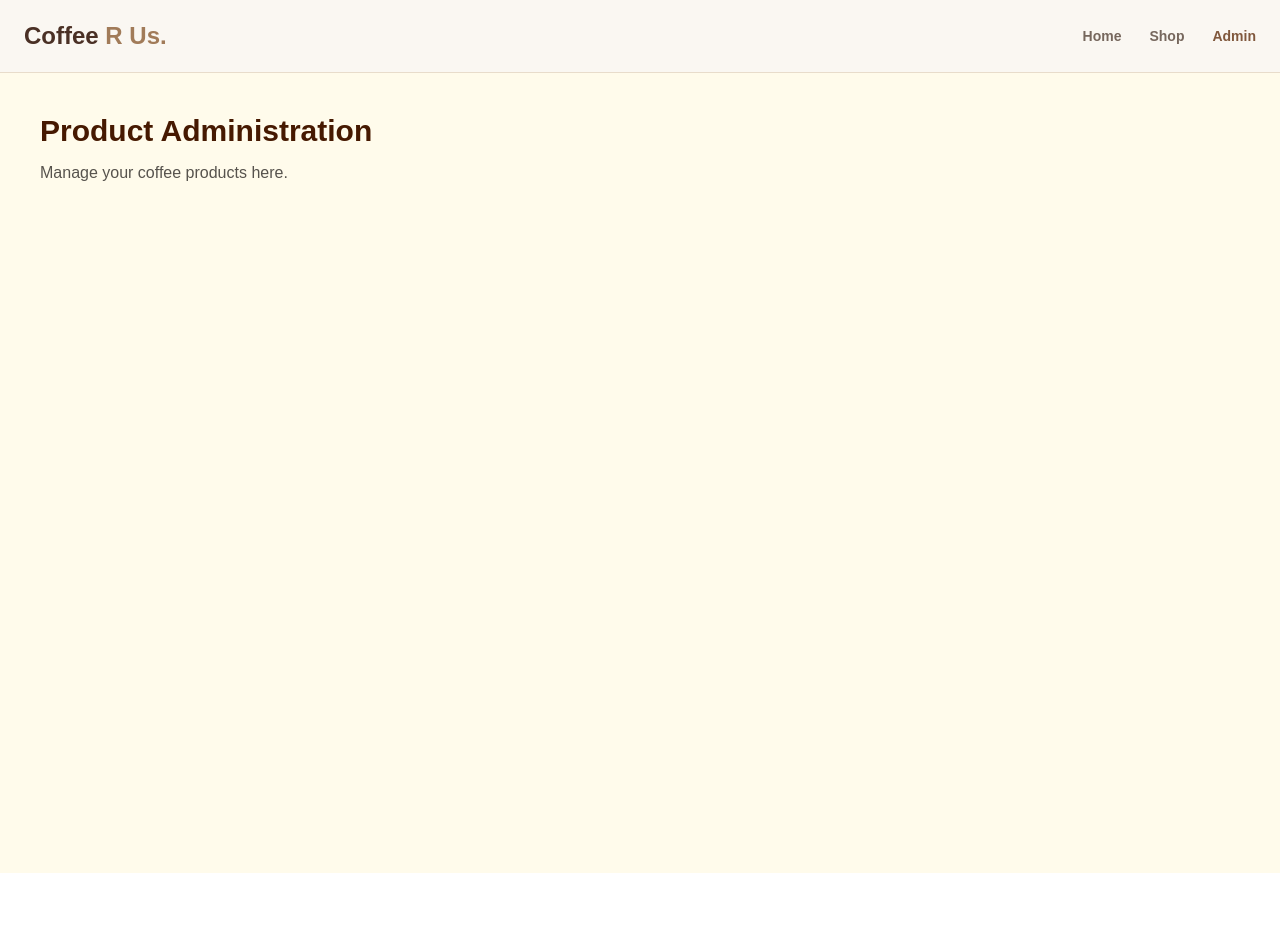
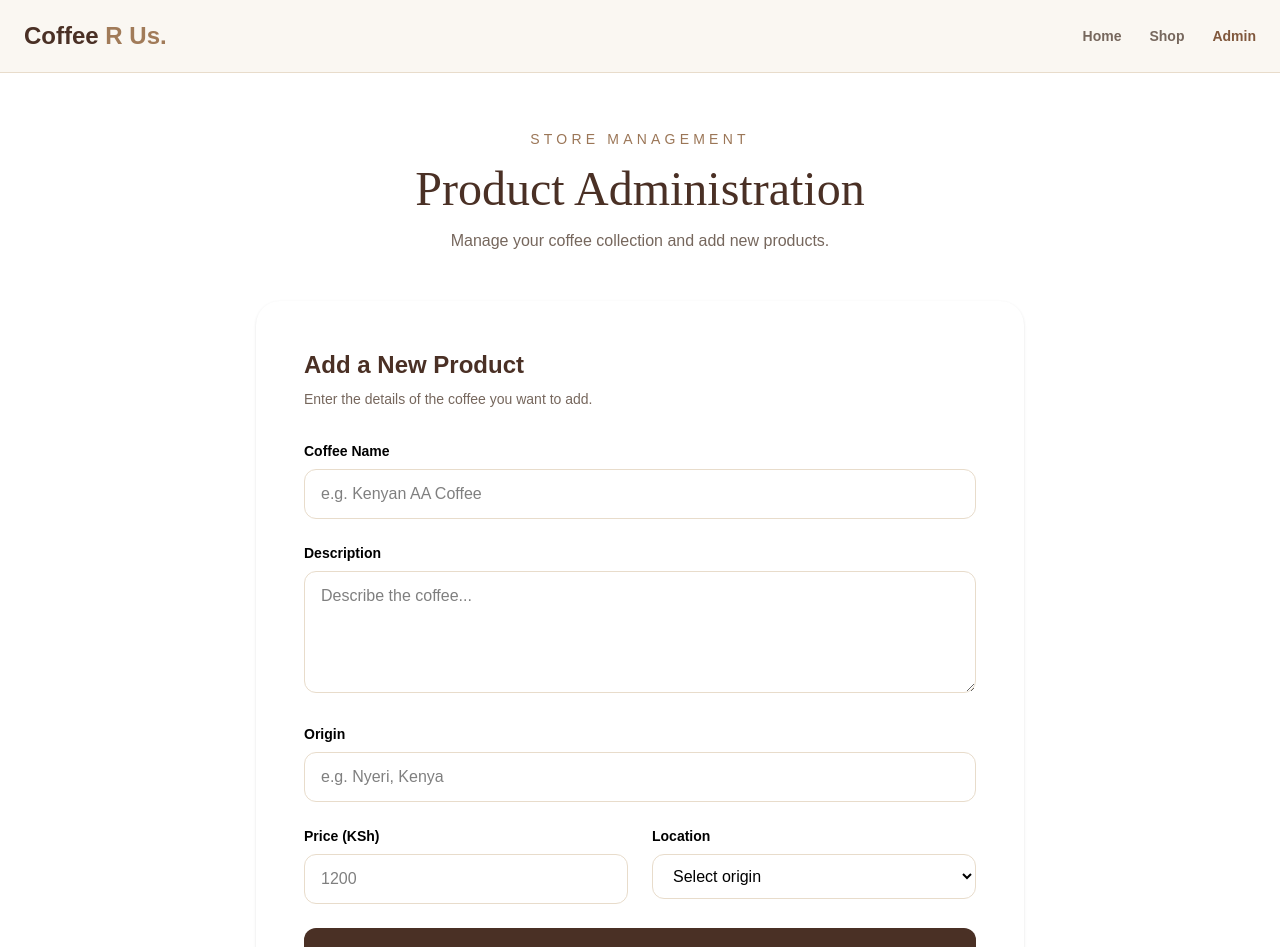
Before and after one commit to njugunamark310-cloud/coffee-r-us, a React (Vite) app: page /admin in a window 1280 px wide. Shown: the top 947 px of the page. Before the commit the page ends 873 px from the top, so only its background shows below. Built offline with nearby package versions, Linux system fonts and the light colour scheme.

Commit message:
feat:styled admin page

```diff
--- a/src/pages/Admin.jsx
+++ b/src/pages/Admin.jsx
@@ -1,14 +1,180 @@
+
+import { useState } from 'react'
+
 function Admin() {
+  const [formData, setFormData] = useState({
+    name: '',
+    description: '',
+    origin: '',
+    price: '',
+    location: '',
+  })
+
+  const [message, setMessage] = useState('')
+
+  function handleChange(event) {
+    const { name, value } = event.target
+
+    setFormData((current) => ({
+      ...current,
+      [name]: value,
+    }))
+  }
+
+  function handleSubmit(event) {
+    event.preventDefault()
+
+    setMessage('Form completed! Backend integration is our next step.')
+
+    setFormData({
+      name: '',
+      description: '',
+      origin: '',
+      price: '',
+      location: '',
+    })
+  }
+
   return (
-    <main className="min-h-screen bg-amber-50 p-10">
-      <h2 className="text-3xl font-bold text-amber-950">
-        Product Administration
-      </h2>
+    <main className="max-w-7xl mx-auto px-6 py-14">
+      <div className="text-center mb-12">
+        <p className="uppercase tracking-[0.3em] text-sm text-[#9b7657]">
+          Store management
+        </p>
 
-      <p className="text-stone-600 mt-3">
-        Manage your coffee products here.
-      </p>
-    </main>
+        <h1 className="font-['Playfair_Display'] text-5xl text-[#4a3025] mt-4">
+          Product Administration
+        </h1>
+
+        <p className="text-[#76675d] mt-4">
+          Manage your coffee collection and add new products.
+        </p>
+      </div>
+
+      <div className="max-w-3xl mx-auto bg-white rounded-3xl shadow-sm p-8 md:p-12">
+        <h2 className="text-2xl font-bold text-[#4a3025] mb-2">
+          Add a New Product
+        </h2>
+
+        <p className="text-sm text-[#76675d] mb-8">
+          Enter the details of the coffee you want to add.
+        </p>
+
+        <form onSubmit={handleSubmit} className="space-y-6">
+          <div>
+            <label className="block font-semibold text-sm mb-2">
+              Coffee Name
+            </label>
+
+            <input
+              type="text"
+              name="name"
+              value={formData.name}
+              onChange={handleChange}
+              placeholder="e.g. Kenyan AA Coffee"
+              required
+              className="w-full border border-[#e8dccb] rounded-xl px-4 py-3 outline-none focus:ring-2 focus:ring-[#a17b59]"
+            />
+          </div>
+
+          <div>
+            <label className="block font-semibold text-sm mb-2">
+              Description
+            </label>
+
+            <textarea
+              name="description"
+              value={formData.description}
+              onChange={handleChange}
+              placeholder="Describe the coffee..."
+              rows="4"
+              required
+              className="w-full border border-[#e8dccb] rounded-xl px-4 py-3 outline-none focus:ring-2 focus:ring-[#a17b59]"
+            />
+          </div>
+
+          <div>
+            <label className="block font-semibold text-sm mb-2">
+              Origin
+            </label>
+
+            <input
+              type="text"
+              name="origin"
+              value={formData.origin}
+              onChange={handleChange}
+              placeholder="e.g. Nyeri, Kenya"
+              required
+              className="w-full border border-[#e8dccb] rounded-xl px-4 py-3 outline-none focus:ring-2 focus:ring-[#a17b59]"
+            />
+          </div>
+
+          <div className="grid sm:grid-cols-2 gap-6">
+            <div>
+              <label className="block font-semibold text-sm mb-2">
+                Price (KSh)
+              </label>
+
+              <input
+                type="number"
+                name="price"
+                value={formData.price}
+                onChange={handleChange}
+                min="1"
+                placeholder="1200"
+                required
+                className="w-full border border-[#e8dccb] rounded-xl px-4 py-3 outline-none focus:ring-2 focus:ring-[#a17b59]"
+              />
+            </div>
+
+            <div>
+              <label className="block font-semibold text-sm mb-2">
+                Location
+              </label>
+
+              <select
+                name="location"
+                value={formData.location}
+                onChange={handleChange}
+                required
+                className="w-full border border-[#e8dccb] rounded-xl px-4 py-3 outline-none focus:ring-2 focus:ring-[#a17b59] bg-white"
+              >
+                <option value="">Select origin</option>
+                <option value="Kenya">Kenya</option>
+                <option value="Ethiopia">Ethiopia</option>
+                <option value="Colombia">Colombia</option>
+                <option value="Brazil">Brazil</option>
+              </select>
+            </div>
+          </div>
+
+          <button
+            type="submit"
+            className="w-full bg-[#4a3025] text-white py-4 rounded-xl font-bold hover:bg-[#80583d]"
+          >
+            Add Coffee Product
+          </button>
+
+          {message && (
+            <p role="status" className="text-center text-green-700 text-sm">
+              {message}
+            </p>
+          )}
+        </form>
+      </div>
+
+      <section className="mt-16">
+        <h2 className="font-['Playfair_Display'] text-3xl text-[#4a3025] mb-6">
+          Inventory Management
+        </h2>
+
+    <div className="bg-white rounded-2xl p-8 shadow-sm">
+        <p className="text-[#76675d]">
+        Your product inventory will appear here once we connect the backend.
+       </p>
+    </div>
+</section>
+</main>
   )
 }
 
```
